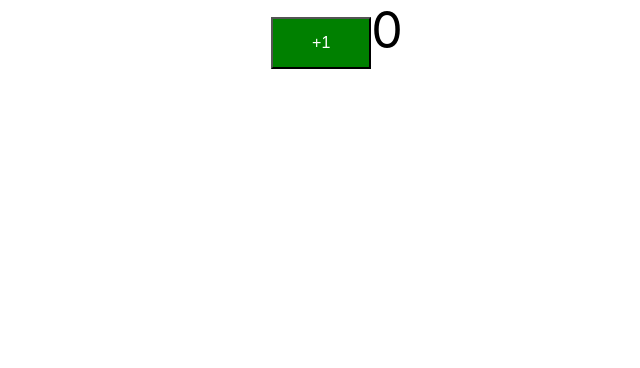
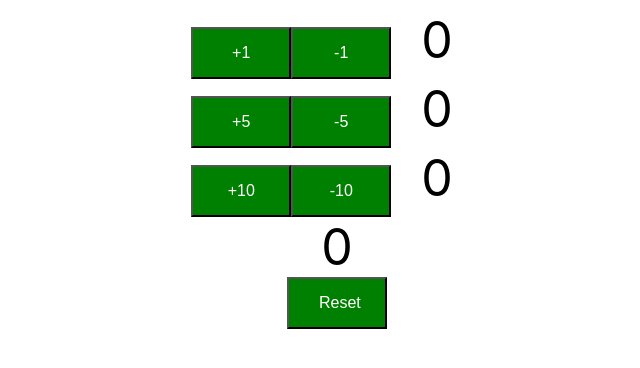
Before and after one commit to RossouwVenter/Spring-Framework, a React (Create React App) app in the folder Go Java Full Stack with Spring Boot and React/todo-app/: page / in a window 1280 px wide. Shown: the top 368 px of the page, without its empty margins (303-943 px from the left). Built offline with nearby package versions, Linux system fonts and the light colour scheme.

Commit message:
Adding counter buttons and reset

```diff
--- a/Go Java Full Stack with Spring Boot and React/todo-app/src/App.js
+++ b/Go Java Full Stack with Spring Boot and React/todo-app/src/App.js
@@ -12,7 +12,8 @@
   render(){
     return (
       <div className="App">
-        <Counter></Counter>
+        <Counter/>
+
       </div>
     )
   }
--- a/Go Java Full Stack with Spring Boot and React/todo-app/src/components/Counter/Counter.css
+++ b/Go Java Full Stack with Spring Boot and React/todo-app/src/components/Counter/Counter.css
@@ -6,6 +6,15 @@
     width: 100px;
 }
 
-.count{
-    font-size: 50px;
+ .count{
+     font-size: 50px;
+ }
+
+ button .reset {
+    background-color: red;
+    width: 200px;
 }
+
+body {
+    padding: 10px;
+}
--- a/Go Java Full Stack with Spring Boot and React/todo-app/src/components/Counter/Counter.jsx
+++ b/Go Java Full Stack with Spring Boot and React/todo-app/src/components/Counter/Counter.jsx
@@ -1,7 +1,61 @@
 import React, { Component } from "react";
+import { propTypes } from "react-bootstrap/esm/Image";
 import './Counter.css'
 
-class Counter extends Component{
+class Counter extends Component {
+
+    constructor(){
+        super();
+        this.state = {
+            counter : 0
+        }
+
+        this.increment = this.increment.bind(this)
+        this.decrement = this.decrement.bind(this)
+        this.reset = this.reset.bind(this)
+
+    }
+
+    render(){
+        return (
+          <div className="counter">
+            <CounterButton by={1} incrementMethod={this.increment} decrementMethod={this.increment}/>
+            <CounterButton by={5} incrementMethod={this.increment} decrementMethod={this.increment}/>
+            <CounterButton by={10} incrementMethod={this.increment} decrementMethod={this.increment}/>
+            <span className="count">{this.state.counter}</span>
+            <div><button className="reset" onClick={this.reset}>Reset</button></div>
+          </div>
+        )
+      }
+
+      reset(){
+        this.setState(
+            (prevState) => {
+            return {counter : 0}
+        })
+      }
+
+
+    increment(by){
+        // console.log(`increment from parent - ${by}`)
+
+        this.setState(
+            (prevState) => {
+            return {counter : this.state.counter + by}
+        })
+    }
+
+    decrement(by){
+        // console.log(`increment from parent - ${by}`)
+
+        this.setState(
+            (prevState) => {
+            return {counter : this.state.counter - by}
+        })
+    }
+}
+
+class CounterButton extends Component{
 
     // Define the initl state in a constructor
     // state => counter 0
@@ -13,13 +67,18 @@
         }
 
         this.increment = this.increment.bind(this)
+        this.decrement = this.decrement.bind(this)
     }
 
-    render(){
+    render  ()  {
+        let style = {fontSize : "50px", padding : "15px 30px"}
         return (
             <div className= "counter">
-               <button onClick= {this.increment}>+1</button>
-               <span className="count">{this.state.counter}</span>
+               <button onClick= {this.increment}>+{this.props.by}</button>
+               <button onClick= {this.decrement}>-{this.props.by}</button>
+               <span className="count"
+               style = {style}
+               >{this.state.counter}</span>
             </div>
         )
     }
@@ -27,11 +86,32 @@
     increment(){ // update state - counter ++
         // console.log('increment')
         this.state.counter++;
-        this.setState({
-            counter : this.state.counter + 1
-        })
+        this.setState(
+            (prevState) => {
+            return {counter : prevState.counter + this.props.by}
+        });
+
+        this.props.incrementMethod();
     }
 
+    decrement(){ // update state - counter ++
+        // console.log('increment')
+        this.state.counter++;
+        this.setState(
+            (prevState) => {
+            return {counter : prevState.counter - this.props.by}
+        });
+
+        this.props.decrementMethod();
+    }
+
+}
+CounterButton.defaultProps = {
+    by :1
+}
+
+CounterButton.propType = {
+ by : propTypes.number
 }
 
 
```
